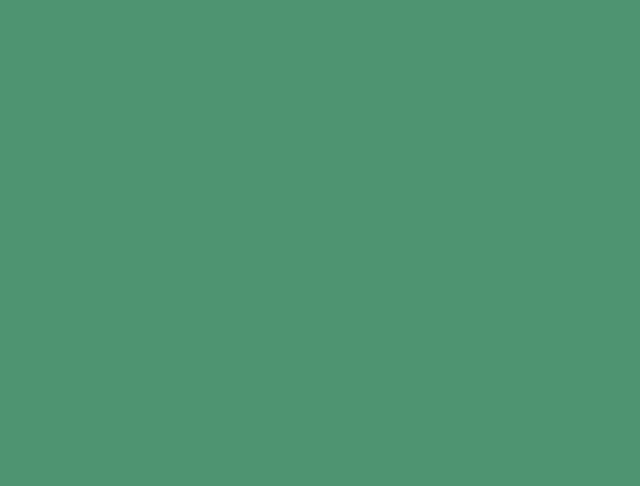
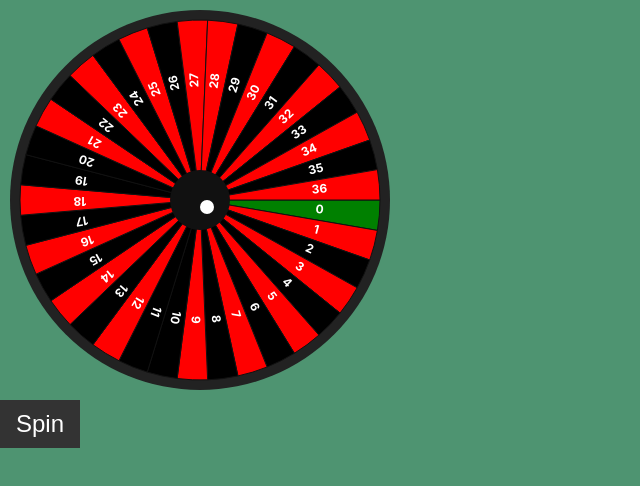
Before and after one commit to Dattele/React-Casino-Application, a React (Create React App) app: page /Roulette in a window 1280 px wide. Shown: the top 486 px of the page, without its empty margins (0-640 px from the left). Built offline with nearby package versions, Linux system fonts and the light colour scheme.

Commit message:
- Added the Balance component to display the user's balance - Added styles to the Balance component - Re-working the BlackJack page's styles

```diff
--- /dev/null
+++ b/src/Components/Balance/Balance.jsx
@@ -0,0 +1,16 @@
+import React from 'react';
+
+import './Balance.scss';
+
+export default function Balance({ balance }) {
+  return (
+    <div className='Balance-Wrapper'>
+      <div className='Balance'>
+        <span className="Balance-Label">BALANCE</span>
+        <span className="Balance-Amount">
+          {balance}
+        </span>
+        </div>
+    </div>
+  )
+}
--- /dev/null
+++ b/src/Components/Balance/Balance.scss
@@ -0,0 +1,48 @@
+.Balance-Wrapper {
+  // position: absolute;
+  // left: 12px;
+  // top: 50%;
+  // transform: translateY(-50%);
+  height: 100%;
+  flex-grow: 1;
+    align-items: center;
+    justify-items: center;
+  z-index: 10;
+}
+
+.Balance {
+  // background:
+  //   radial-gradient(
+  //     circle at 30% 30%,
+  //     #1f5f3f,
+  //     #0b2a1d 70%
+  //   );
+
+  padding: 16px 26px;
+  min-width: 200px;
+
+  box-shadow:
+    0 0 0 3px #d6b25e,
+    0 0 0 6px rgba(0, 0, 0, 0.35),
+    0 8px 20px rgba(0, 0, 0, 0.5),
+    inset 0 0 10px rgba(255, 255, 255, 0.06);
+
+  display: flex;
+  flex-direction: column;
+  align-items: center;
+}
+
+.Balance-Label {
+  font-size: 0.65rem;
+  letter-spacing: 0.22em;
+  font-weight: 600;
+  color: #f1d98a;
+  margin-bottom: 4px;
+}
+
+.Balance-Amount {
+  font-family: "Trebuchet MS", "Arial Black", system-ui, sans-serif;
+  font-size: 1.6rem;
+  font-weight: 800;
+  color: #ffffff;
+}
--- /dev/null
+++ b/src/Components/Balance/index.js
@@ -0,0 +1 @@
+export { default } from './Balance';
--- a/src/Components/BlackJackGame/BlackJackGame.jsx
+++ b/src/Components/BlackJackGame/BlackJackGame.jsx
@@ -1,6 +1,7 @@
 import React, { useCallback, useEffect, useReducer } from 'react';
 import { useNavigate } from 'react-router-dom';
 import { getDeck, reShuffle, drawCard, getBackOfCard, sleep } from '../../Apis/DeckOfCards';
+import Balance from '../Balance';
 
 import PopUp from '../PopUp/PopUp';
 
@@ -143,6 +144,39 @@ export default function BlackJackGame() {
     ));
   };
 
+   /* Handle the dealer logic
+   * Dealer doesn't draw if hand is at 17 or above, or if player busts
+   * Draw a card until the dealer's total reaches 17
+   */
+  const handleDealer = async () => {
+    if (state.showDealersTotal) {
+      let newTotal = state.dealerTotal;
+
+      const dealerMoves = async () => {
+        let updatedHand = [...state.dealerHand];
+        console.log('dealers newTotal', newTotal);
+        console.log('dealers player total', state.playerTotal);
+
+        while (newTotal < 17 && state.playerTotal <= 21) {
+          const newCard = await drawCard(state.deckId, 1);
+          updatedHand = [...updatedHand, ...newCard];
+          newTotal = calculateHandValue(updatedHand);
+          await sleep(1000);
+
+          dispatch({
+            type: 'SET_DEALER_HAND',
+            payload: { newCard, updatedHand, newTotal },
+          })
+        }
+
+        await sleep(1000);
+        determineWinner(state.playerTotal, newTotal);
+      }
+
+      dealerMoves();
+    }
+  }
+
   /* Handle the user hitting the hit button
    * If the user's score is under 22, draw a card
    * and add it to his hand & score
@@ -168,10 +202,13 @@ export default function BlackJackGame() {
   };
 
   // Handle the user hitting the stand button
+  // Dealer then plays if player did not bust
   const handleStand = () => {
     dispatch({
       type: 'HANDLE_STAND',
     })
+    console.log('showDealersTotal', state.showDealersTotal);
+    handleDealer();
   };
 
   //Determines who the winner of the game is
@@ -215,44 +252,6 @@ export default function BlackJackGame() {
     })
   }, []);
 
-  // Sets up the game
-  useEffect(() => {
-    setUpGame();
-  }, [setUpGame]);
-
-  /* Perform the moves for the dealer
-   * Dealer doesn't draw if hand is at 17 or above, or if player busts
-   * Draw a card until the dealer's total reaches 17
-   */
-  useEffect(() => {
-    if (state.showDealersTotal) {
-      let newTotal = state.dealerTotal;
-
-      const dealerMoves = async () => {
-        let updatedHand = [...state.dealerHand];
-        console.log('dealers newTotal', newTotal);
-        console.log('dealers player total', state.playerTotal);
-
-        while (newTotal < 17 && state.playerTotal <= 21) {
-          const newCard = await drawCard(state.deckId, 1);
-          updatedHand = [...updatedHand, ...newCard];
-          newTotal = calculateHandValue(updatedHand);
-          await sleep(1000);
-
-          dispatch({
-            type: 'SET_DEALER_HAND',
-            payload: { newCard, updatedHand, newTotal },
-          })
-        }
-
-        await sleep(1000);
-        determineWinner(state.playerTotal, newTotal);
-      }
-
-      dealerMoves();
-    }
-  }, [state.showDealersTotal])
-
   // Resets the game
   const resetGame = () => {
     dispatch({
@@ -260,9 +259,15 @@ export default function BlackJackGame() {
     })
   }
 
+    // Sets up the game
+    useEffect(() => {
+      setUpGame();
+    }, [setUpGame]);
+
   return (
     <div className="Wrapper-Bg">
       <div className="Wrapper">
+        <Balance balance={0} />
         <main className="Game">
           <h1>BlackJack</h1>
           <div className='Game Game-Header'>
--- a/src/Components/BlackJackGame/BlackJackGame.scss
+++ b/src/Components/BlackJackGame/BlackJackGame.scss
@@ -32,6 +32,12 @@
           }
       }
   }
+  h1 {
+    align-self: center;
+  }
+  img {
+    max-height: 250px;
+  }
 }
 
 .Button-Game-Footer {
--- /dev/null
+++ b/src/Components/RouletteWheel/RouletteWheel.jsx
@@ -0,0 +1,104 @@
+import React, { useRef, useState } from 'react';
+import './RouletteWheel.scss';
+import WheelNumbers from './Components/WheelNumbers';
+
+const NUMBERS = WheelNumbers.length;
+const ANGLE = 360 / NUMBERS;
+
+export default function RouletteWheel({ onResult }) {
+  const [spinning, setSpinning] = useState(false);
+  const wheelRef = useRef();
+  const ballRef = useRef();
+
+  const spin = () => {
+    if (spinning) return;
+
+    setSpinning(true);
+    const targetIndex = Math.floor(Math.random() * NUMBERS);
+    const segmentAngle = 360 / WheelNumbers.length;
+    const stopAngle = 360 - targetIndex * segmentAngle;
+    const spinCount = 5;
+    const finalRotation = 360 * spinCount + stopAngle;
+    const duration = 4000;
+
+    // Add class to rotate Ball
+    ballRef.current.style.transform = `rotate(0deg) translateX(0px)`;
+    //ballRef.current.style.animation = `none`;
+    //ballRef.current.offsetHeight // force reflow
+    ballRef.current.style.setProperty('--final-rotation', `${finalRotation}deg`);
+    ballRef.current.classList.add('Ball-Spin');
+
+    console.log("Final rotation set to:", finalRotation);
+    console.log("Ball classes:", ballRef.current.className);
+
+    setTimeout(() => {
+      ballRef.current.classList.remove('Ball-Spin');
+      ballRef.current.style.animation = 'none';
+      ballRef.current.style.transform = `rotate(${finalRotation}deg) translateX(-170px)`;
+      setSpinning(false);
+      onResult?.(WheelNumbers[targetIndex]);
+    }, duration);
+  };
+
+  return (
+    <div className="Wheel-Container">
+      <div className="Wheel-Wrapper">
+        <svg width="400" height="400" viewBox="0 0 400 400">
+          {/* Border ring */}
+          <circle cx="200" cy="200" r="190" fill="#222" />
+
+          {/* Segments */}
+          <g ref={wheelRef} transform="rotate(0)" className="Wheel">
+            {WheelNumbers.map((segment, i) => {
+              const startAngle = i * ANGLE;
+              const endAngle = startAngle + ANGLE;
+              const path = describeArc(200, 200, 180, startAngle, endAngle);
+
+              const midAngle = startAngle + ANGLE / 2;
+              const labelX = 200 + 120 * Math.cos((Math.PI / 180) * midAngle);
+              const labelY = 200 + 120 * Math.sin((Math.PI / 180) * midAngle);
+
+              return (
+                <g key={segment.number}>
+                  <path d={path} fill={segment.color} stroke="#111" strokeWidth="1" />
+                  <text
+                    x={labelX}
+                    y={labelY}
+                    textAnchor="middle"
+                    alignmentBaseline="middle"
+                    fontSize="12"
+                    fontWeight="bold"
+                    fill="white"
+                    transform={`rotate(${midAngle}, ${labelX}, ${labelY})`}
+                  >
+                    {segment.number}
+                  </text>
+                </g>
+              );
+            })}
+          </g>
+
+          {/* Inner hub */}
+          <circle cx="200" cy="200" r="30" fill="#111" />
+        </svg>
+
+        <div className="Ball" ref={ballRef}></div>
+      </div>
+
+      <button className="Button Button-Spin" onClick={spin} disabled={spinning}>
+        {spinning ? 'Spinning...' : 'Spin'}
+      </button>
+    </div>
+  );
+}
+
+function describeArc(cx, cy, r, startAngle, endAngle) {
+  const rad = (deg) => (Math.PI / 180) * deg;
+  const x1 = cx + r * Math.cos(rad(startAngle));
+  const y1 = cy + r * Math.sin(rad(startAngle));
+  const x2 = cx + r * Math.cos(rad(endAngle));
+  const y2 = cy + r * Math.sin(rad(endAngle));
+  const largeArc = endAngle - startAngle > 180 ? 1 : 0;
+
+  return `M${cx},${cy} L${x1},${y1} A${r},${r} 0 ${largeArc} 1 ${x2},${y2} Z`;
+}
--- /dev/null
+++ b/src/Components/RouletteWheel/RouletteWheel.scss
@@ -0,0 +1,34 @@
+.Wheel-Wrapper {
+  position: relative;
+  width: 400px;
+  height: 400px;
+}
+
+.Ball {
+  position: absolute;
+  top: 50%;
+  left: 50%;
+  width: 14px;
+  height: 14px;
+  background: white;
+  border-radius: 50%;
+  transform-origin: center;
+  z-index: 3;
+  pointer-events: none;
+}
+
+@keyframes spiralOut {
+  0% {
+    transform: rotate(0deg) translateX(0px);
+  }
+  60% {
+    transform: rotate(1800deg) translateX(-170px); // 5 full spins
+  }
+  100% {
+    transform: rotate(var(--final-rotation)) translateX(-170px); // slow into landing
+  }
+}
+
+.Ball-Spin {
+  animation: spiralOut 4s ease-out forwards;
+}
--- /dev/null
+++ b/src/Components/RouletteWheel/index.js
@@ -0,0 +1 @@
+export { default } from './RouletteWheel';
--- a/src/Pages/RoulettePage/RoulettePage.jsx
+++ b/src/Pages/RoulettePage/RoulettePage.jsx
@@ -1,7 +1,7 @@
 import React from "react";
 import { Helmet } from "react-helmet";
 
-// import BlackJackGame from "../../Components/BlackJackGame";
+import RouletteWheel from "../../Components/RouletteWheel";
 
 import './RoulettePage.scss';
 
@@ -11,7 +11,7 @@ export default function RoulettePage() {
       <Helmet>
         <title>Roulette</title>
       </Helmet>
-      {/* <RouletteWheel onResult={(outcome) => console.log(`Landed on ${outcome.number} (${outcome.color})`)} /> */}
+      <RouletteWheel onResult={(outcome) => console.log(`Landed on ${outcome.number} (${outcome.color})`)} />
     </>
   );
 }
--- a/src/all.scss
+++ b/src/all.scss
@@ -16,7 +16,9 @@
 }
 
 .Wrapper {
-  max-width: 45rem;
+  // max-width: 45rem;
+  width: 100%;
+  display: flex;
 }
 
 button, a {
```
Also changed, not shown: src/Components/RouletteWheel/Components/WheelNumbers/WheelNumbers.jsx (renamed from src/Components/WheelNumbers/WheelNumbers.jsx), src/Components/RouletteWheel/Components/WheelNumbers/index.js (renamed from src/Components/WheelNumbers/index.js), 1 other file (tests, documents, lock files or other folders).
